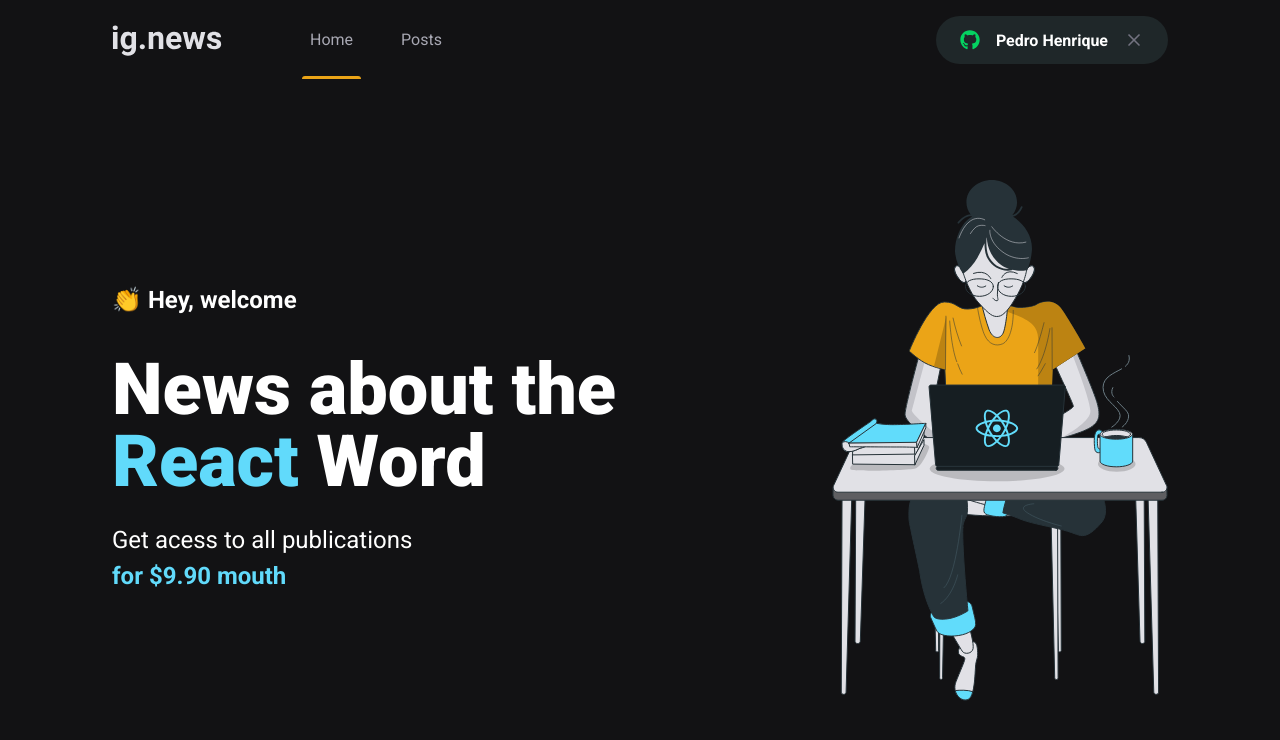
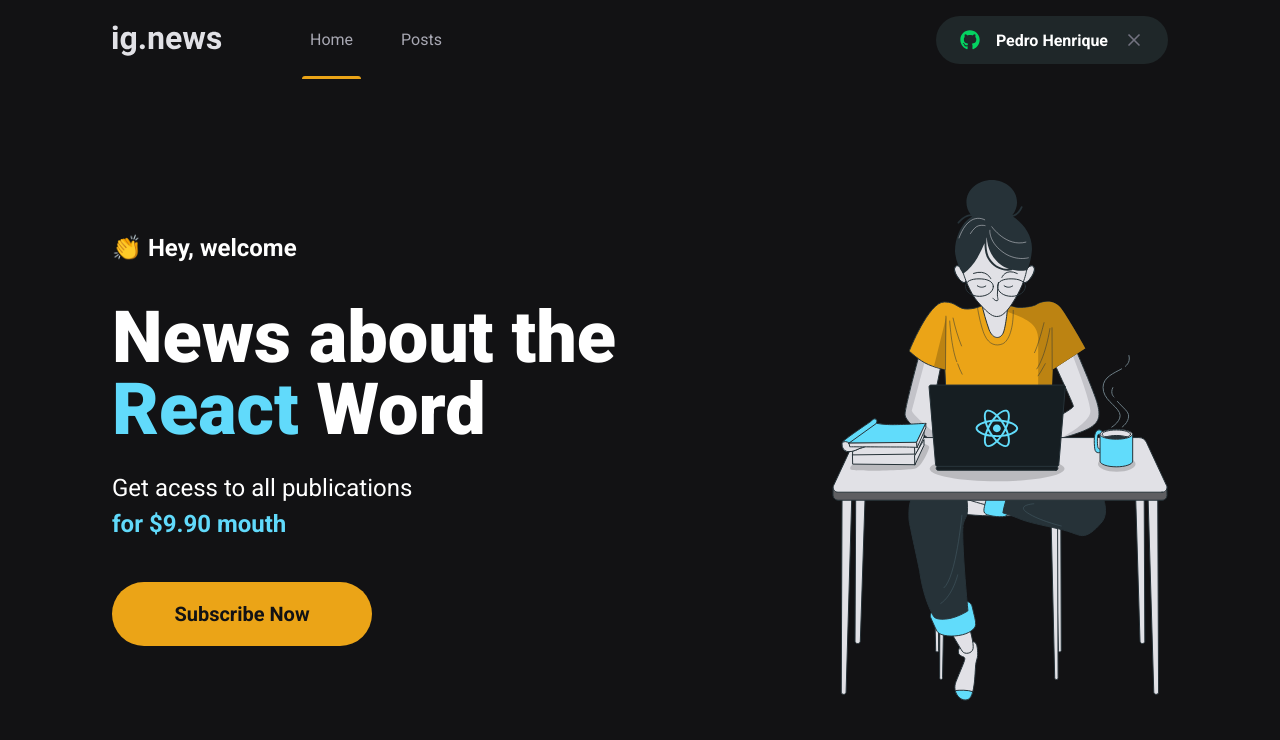
Before and after one commit to pedrokpdo/estrutura, a Next.js app: page / in a window 1280 px wide. Shown: the top 740 px of the page. Built offline with nearby package versions, Linux system fonts and the light colour scheme.

Commit message:
subscribe button

```diff
--- /dev/null
+++ b/src/components/SubscribeButton/index.tsx
@@ -0,0 +1,11 @@
+import styles from './styles.module.scss'
+export function SubscribeButton () {
+    return (
+        <button
+        type="button"
+        className={styles.subscribeButton}
+        >
+            Subscribe Now
+        </button>
+    )
+}
--- /dev/null
+++ b/src/components/SubscribeButton/styles.module.scss
@@ -0,0 +1,20 @@
+.subscribeButton {
+    width: 260px;
+    height: 4rem;
+    border: 0;
+    border-radius: 2rem;
+    background: var(--yellow-500);
+    color: var(--gray-900);
+    font-size: 1.25rem;
+    font-weight: bold;
+
+    display: flex;
+    align-items: center;
+    justify-content: center;
+
+    transition: filter 0.2s;
+
+    &:hover {
+        filter: brightness(0.8);
+    }
+}
--- a/src/pages/home.module.scss
+++ b/src/pages/home.module.scss
@@ -39,4 +39,8 @@
          color: var(--cyan-500);
         }
     }
+    button {
+        margin-top: 2.5rem;
+
+    }
 }
--- a/src/pages/index.tsx
+++ b/src/pages/index.tsx
@@ -1,5 +1,6 @@
 import styles from './home.module.scss'
 import Head from 'next/head'
+import { SubscribeButton } from '../components/SubscribeButton'
 export default function Home() {
   return (
     <>
@@ -14,6 +15,7 @@
             Get acess to all publications <br />
             <span>for $9.90 mouth</span>
           </p>
+          <SubscribeButton />
         </section>
         <img src="/images/avatar.svg" alt="Girls Coding" />
       </main>
```
